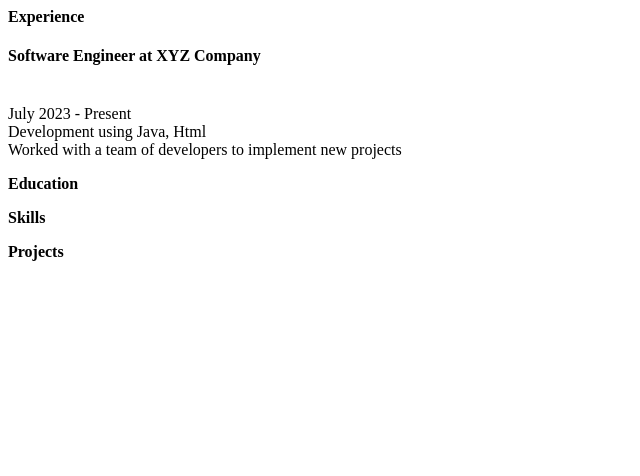
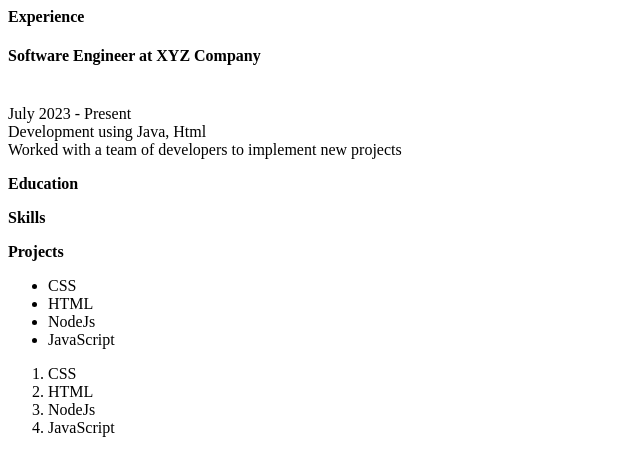
Before and after one commit to rishiprakash02/class, a plain HTML site: page index.html in a window 1280 px wide. Shown: the whole page, without its empty margins (0-640 px from the left). Drawn offline with Linux system fonts and the light colour scheme.

Commit message:
Sign up done

```diff
--- a/index.html
+++ b/index.html
@@ -23,5 +23,17 @@
         <p>
             <b>Projects</b>
         </p>
+        <ul>
+            <li>CSS</li>
+            <li>HTML</li>
+            <li>NodeJs</li>
+            <li>JavaScript</li>
+        </ul>
+        <ol>
+            <li>CSS</li>
+            <li>HTML</li>
+            <li>NodeJs</li>
+            <li>JavaScript</li>
+        </ol>
     </body>
 </html>
```
